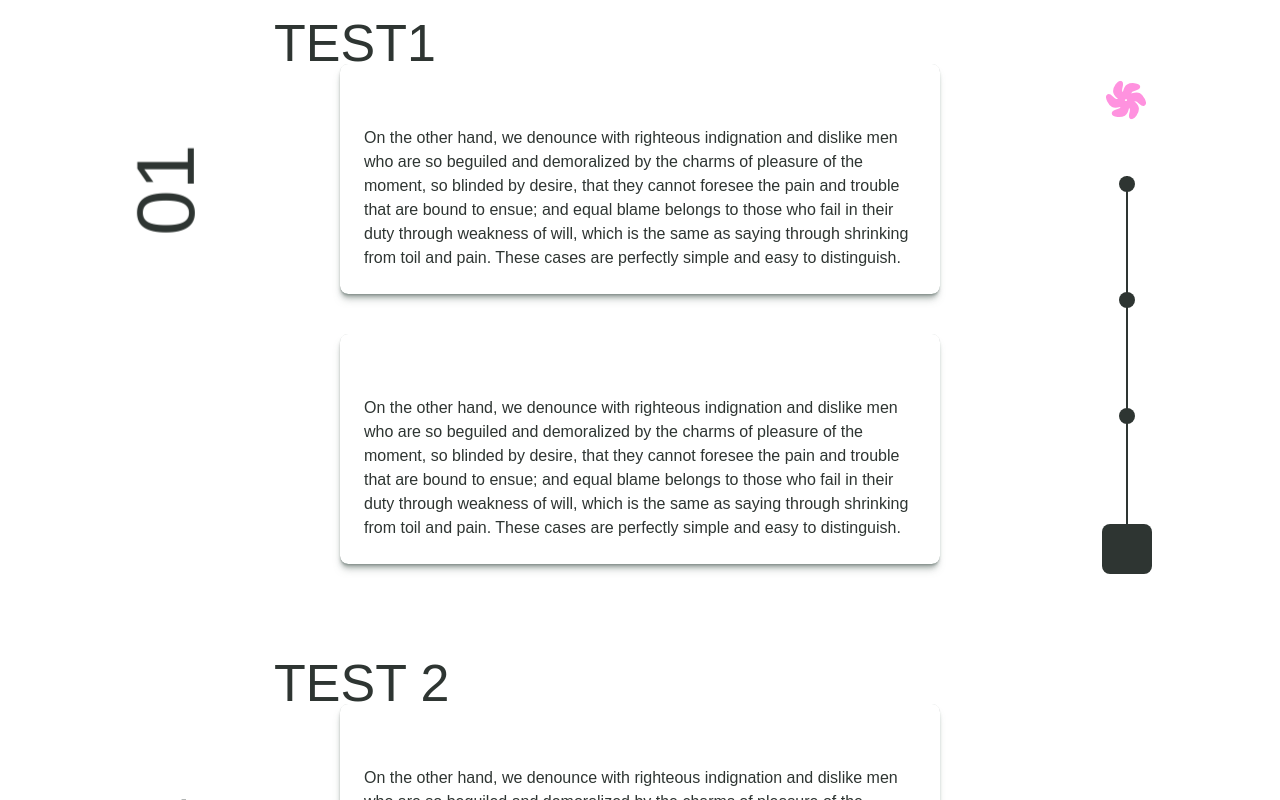
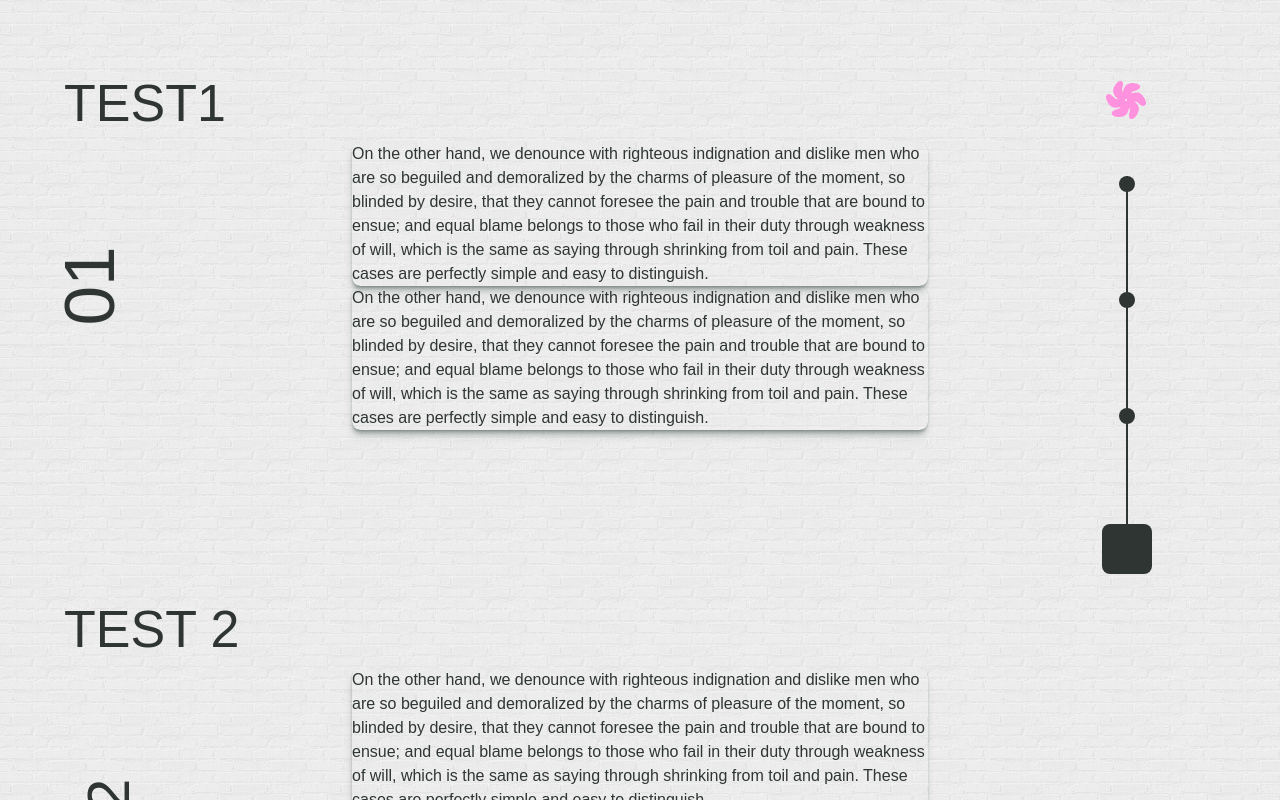
Before and after one commit to barbaraperic/pink-panther, a Next.js app: page / in a window 1280 px wide. Shown: the top 800 px of the page. Built offline with nearby package versions, Linux system fonts and the light colour scheme; a web font is replaced by a local one.

Commit message:
WIP grid layout

```diff
--- a/app/components/CardSection.module.css
+++ b/app/components/CardSection.module.css
@@ -1,33 +1,35 @@
 .section {
-    display: flex;
-    flex-direction: column;
-    margin-bottom: 100px;
-    align-items: center;
+    display: grid;
+    grid-template-columns: repeat(4, 1fr);
+    margin-bottom: 10rem;
+}
+
+.card {
+    border-radius: 8px;
+    box-shadow: var(--shadow-elevation-high);
     position: relative;
 }
 
-.card {
-    max-width: 600px;
-    padding: 24px;
-    padding-top: 62px;
-    border-radius: 8px;
-    box-shadow: var(--shadow-elevation-high);
-    margin-bottom: 40px;
-    position: relative;
+.paragraph-a {
+    grid-column: 2 / 4;
+    grid-row: 2 / 3;
+}
+
+.paragraph-b {
+    grid-column: 2 / 4;
+    grid-row: 3 / 4;
 }
 
 .number {
     font-size: 60px;
+    grid-column: 1/2;
+    grid-row: 2/4;
     transform: rotate(270deg);
-    position: absolute;
-    left: 6%;
-    top: 15%;
+    text-align: center;
 }
 
 .title {
     font-size: 52px;
-    position: absolute;
-    left: -11%;
-    top: -26%;
     text-transform: uppercase;
+    grid-column: 1 / 5;
 }
--- a/app/components/CardSection.tsx
+++ b/app/components/CardSection.tsx
@@ -46,11 +46,16 @@ export default function CardSection({
             <div className={styles.number} ref={box} id="number">
                 {number}
             </div>
-            <div className={styles.card} id="card">
-                <h2 className={styles.title}>{title}</h2>
+            <h2 className={styles.title}>{title}</h2>
+            <div
+                className={`${styles.card} ${styles['paragraph-a']}`}
+                id="card"
+            >
                 {text}
             </div>
-            <div className={styles.card}>{text}</div>
+            <div className={`${styles.card} ${styles['paragraph-b']}`}>
+                {text}
+            </div>
         </section>
     )
 }
--- a/app/components/IntroTitle.module.css
+++ b/app/components/IntroTitle.module.css
@@ -11,7 +11,7 @@
     z-index: 1;
     font-feature-settings: 'liga' 0, 'dlig' 0, 'calt' 1;
     font-variation-settings: 'wght' 40;
-    font-size: clamp(2rem, 6vw, 6rem);
+    font-size: clamp(1.3rem, 4vw, 4rem);
     font-family: 'dTJakobVariable';
     cursor: pointer;
 }
@@ -33,7 +33,7 @@
 .title::before {
     font-feature-settings: 'liga' 1, 'dlig' 1, 'calt' 0;
     animation-duration: 7s;
-    color: #fecef1;
+    color: #f66fd2;
 }
 
 .title:hover::before {
--- a/app/globals.css
+++ b/app/globals.css
@@ -33,6 +33,7 @@ body {
     color: rgb(var(--foreground-rgb));
     width: 100vw;
     height: 100vh;
+    background-image: url('./brick-wall.png');
 }
 
 @layer utilities {
@@ -40,17 +41,3 @@ body {
         text-wrap: balance;
     }
 }
-
-.homepage-container {
-    padding: 5%;
-    position: relative;
-}
-
-.spinner-svg {
-    position: fixed;
-    width: 40px;
-    height: 40px;
-    top: 10%;
-    right: 10.5%;
-    z-index: 50000;
-}
--- a/app/intro/page.module.scss
+++ b/app/homepage.module.css
@@ -12,9 +12,24 @@
 }
 
 .illustration-grey {
-    height: 32rem;
+    height: 60%;
     position: absolute;
-    bottom: -5rem;
+    bottom: 0;
     left: -5rem;
     filter: grayscale(1);
 }
+
+.wrapper {
+    padding: 5%;
+    position: relative;
+    margin: 0 auto;
+}
+
+.spinner-svg {
+    position: fixed;
+    width: 40px;
+    height: 40px;
+    top: 10%;
+    right: 10.5%;
+    z-index: 50000;
+}
--- /dev/null
+++ b/app/illustrations/BackgroundLayer.tsx
@@ -0,0 +1,32 @@
+export default function BackgroundLayerIllustration(props: any) {
+    return (
+        <svg
+            height="100%"
+            version="1.1"
+            viewBox="156.402 58.6821 264.929 239.681"
+            width="100%"
+            xmlns="http://www.w3.org/2000/svg"
+            {...props}
+        >
+            <defs />
+            <g id="Layer-1">
+                <path
+                    d="M288.335 179.225L420.067 59.3706L421.331 297.675L288.335 179.225Z"
+                    fill="#ddc9ca"
+                    fillRule="nonzero"
+                    opacity="1"
+                    stroke="none"
+                />
+                <path
+                    d="M157.09 297.675L419.58 59.3706"
+                    fill="none"
+                    opacity="1"
+                    stroke="#ddc9ca"
+                    strokeLinecap="butt"
+                    strokeLinejoin="miter"
+                    strokeWidth="1.37698"
+                />
+            </g>
+        </svg>
+    )
+}
--- /dev/null
+++ b/app/intro/introPage.module.scss
@@ -0,0 +1,88 @@
+.container {
+    width: 100vw;
+    height: 100vh;
+    display: flex;
+    background-image: url('../brick-wall.png');
+}
+
+.title {
+    height: 3vh;
+    position: absolute;
+    top: 10rem;
+    left: 2rem;
+}
+
+.illustration-grey {
+    height: 60%;
+    position: absolute;
+    bottom: 0;
+    left: -5rem;
+    filter: grayscale(1);
+}
+
+.wrapper {
+    height: 100vh;
+    width: 100vw;
+    display: grid;
+    gap: 10px;
+    grid-template-columns: 150px auto 150px 100px;
+    grid-template-rows: repeat(3, minmax(100px, auto));
+    background-color: #fff;
+    color: #444;
+}
+
+.box {
+    background-color: #444;
+    color: #fff;
+    border-radius: 5px;
+    padding: 20px;
+    font-size: 150%;
+}
+
+.box .box {
+    background-color: #ccc;
+    color: #444;
+}
+
+.a {
+    grid-column: 1 / 3;
+    display: flex;
+    align-items: center;
+}
+
+.b {
+    grid-column: 4;
+}
+
+.c {
+    grid-column: 1;
+    grid-row: 2 / 4;
+    writing-mode: vertical-rl;
+    text-orientation: mixed;
+    display: flex;
+    align-items: center;
+}
+
+.d {
+    margin: 30px;
+    grid-column: 2 / 5;
+    grid-row: 2 / 4;
+    display: grid;
+    grid-template-columns: subgrid;
+    grid-template-rows: subgrid;
+}
+
+.e {
+    grid-row: 1 / 3;
+    grid-column: 1;
+}
+
+.f {
+    grid-row: 1;
+    grid-column: 2 / 4;
+}
+
+.g {
+    grid-row: 2;
+    grid-column: 3;
+}
--- a/app/intro/page.tsx
+++ b/app/intro/page.tsx
@@ -1,20 +1,34 @@
 import IntroTitleComponent from '../components/IntroTitle'
 import SwingComponent from '../components/Swing'
 import PantherMorphComponent from '../icons/PantherMorph'
+import BackgroundLayerIllustration from '../illustrations/BackgroundLayer'
 import DetectiveIllustration from '../illustrations/Detective'
-import styles from './page.module.scss'
+import styles from './introPage.module.scss'
 
 export default function IntroPage() {
     return (
-        <main className={styles.container}>
+        // <div className={styles.wrapper}>
+        //     <div className={`${styles.box} ${styles.a}`}></div>
+        //     <div className={`${styles.box} ${styles.b}`}>B</div>
+        //     <div className={`${styles.box} ${styles.c}`}>
+        //         example{' '}
+        //         <svg viewBox="0 0 100 100" xmlns="http://www.w3.org/2000/svg">
+        //             <line x1="0" y1="80" x2="100" y2="20" stroke="black" />
+        //         </svg>
+        //     </div>
+        //     <div className={`${styles.box} ${styles.d}`}>
+        //         <div className={`${styles.box} ${styles.e}`}>E</div>
+        //         <div className={`${styles.box} ${styles.f}`}>F</div>
+        //         <div className={`${styles.box} ${styles.g}`}>G</div>
+        //     </div>
+        // </div>
+        <div className={styles.container}>
             <div className={styles.title}>
                 <IntroTitleComponent />
             </div>
             <div className={styles['illustration-grey']}>
                 <DetectiveIllustration />
             </div>
-            {/* <SwingComponent /> */}
-            {/* <PantherMorphComponent className="w-10 h-10" /> */}
-        </main>
+        </div>
     )
 }
--- a/app/page.tsx
+++ b/app/page.tsx
@@ -7,6 +7,7 @@ import SpinnerIcon from './icons/Spinner'
 import useAnimateScroll from '@/hooks/useAnimateScroll'
 import IntroTitleComponent from './components/IntroTitle'
 import BackgroundLayoutComponent from './components/BackgroundLayout'
+import styles from './homepage.module.css'
 
 export default function Home() {
     const scrollPage = useRef(null)
@@ -19,11 +20,16 @@ export default function Home() {
     )
 
     return (
-        <main ref={scrollPage} className="homepage-container" id="pin-windmill">
-            <NavComponent />
-            <CardSectionList />
-            <SpinnerIcon className="spinner-svg" id="pin-windmill-svg" />
-            <div id="pin-windmill-wrap"></div>
-        </main>
+        <div className={styles.container}>
+            <main ref={scrollPage} className={styles.wrapper} id="pin-windmill">
+                <NavComponent />
+                <CardSectionList />
+                <SpinnerIcon
+                    className={styles['spinner-svg']}
+                    id="pin-windmill-svg"
+                />
+                <div id="pin-windmill-wrap"></div>
+            </main>
+        </div>
     )
 }
```
Also changed, not shown: app/brick-wall.png (added), app/components/CardSectionList.module.css (added), layer.svg (added).
